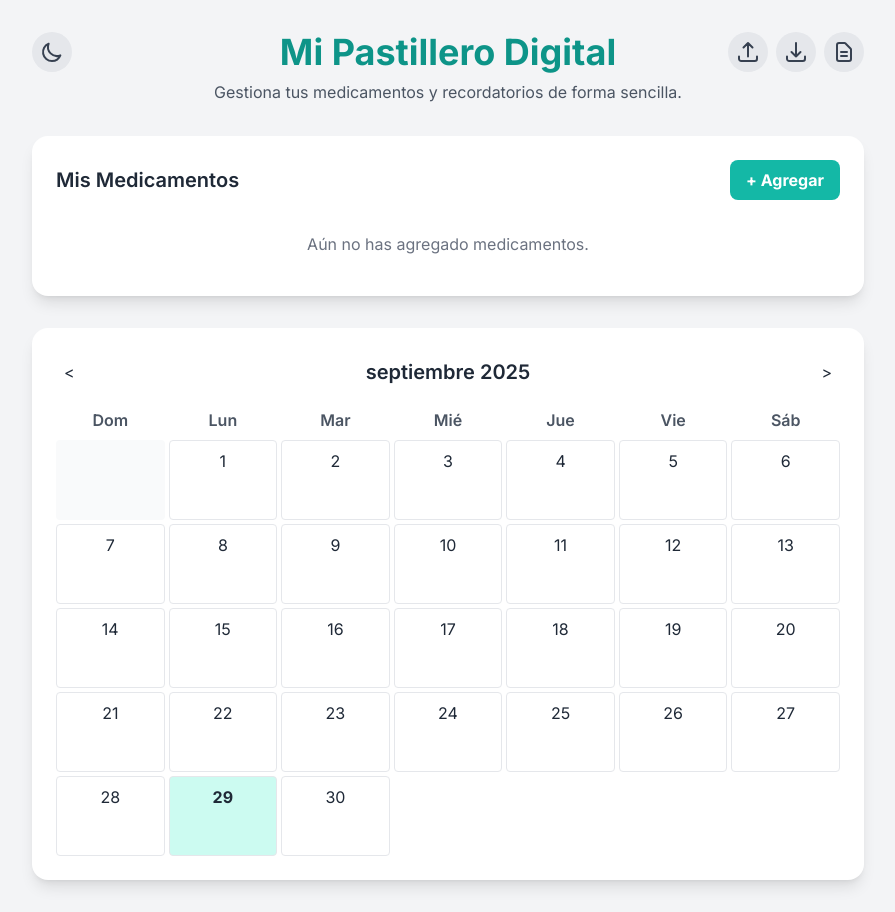
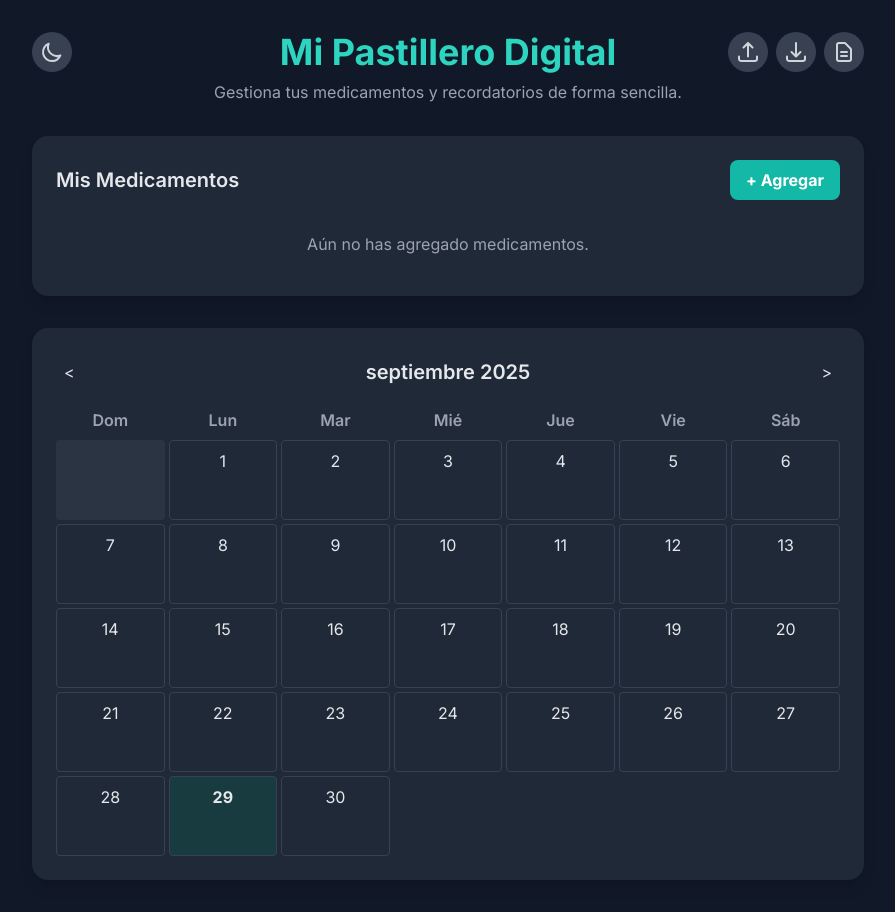
Before and after one commit to adriandepool/medication-reminder, a plain HTML site: page index.html in a window 1280 px wide. Both pictures are taken after a click on the button 244 px from the left and 52 px from the top of the page. Shown: the whole page, without its empty margins (192-1087 px from the left). Drawn offline with nearby package versions, Linux system fonts and the light colour scheme.

Commit message:
Fix modo oscuro final

```diff
--- a/index.html
+++ b/index.html
@@ -4,12 +4,12 @@
     <meta charset="UTF-8" />
     <meta name="viewport" content="width=device-width, initial-scale=1.0" />
     <title>Control de Medicamentos</title>
-        <script>
+    <script src="https://cdn.tailwindcss.com"></script>
+    <script>
       tailwind.config = {
         darkMode: "class",
       };
     </script>
-    <script src="https://cdn.tailwindcss.com"></script>
     <script src="https://cdnjs.cloudflare.com/ajax/libs/jspdf/2.5.1/jspdf.umd.min.js"></script>
     <script src="https://cdnjs.cloudflare.com/ajax/libs/html2canvas/1.4.1/html2canvas.min.js"></script>
     <link
@@ -637,8 +637,8 @@
         };
 
         themeToggle.addEventListener("click", () => {
-          const isDark = document.documentElement.classList.contains("dark");
-          const newTheme = isDark ? "light" : "dark";
+          const currentTheme = localStorage.getItem("theme") || "light";
+          const newTheme = currentTheme === "light" ? "dark" : "light";
           applyTheme(newTheme);
         });
 
```
